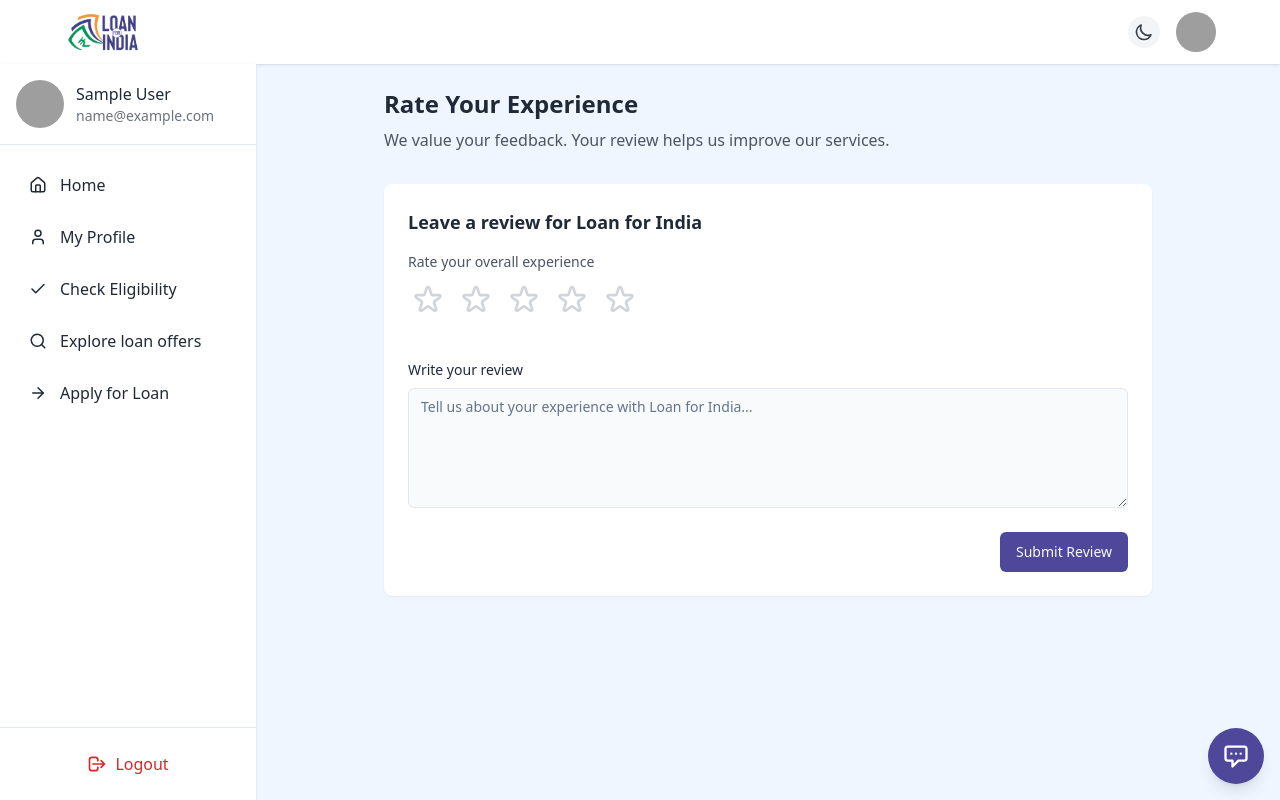
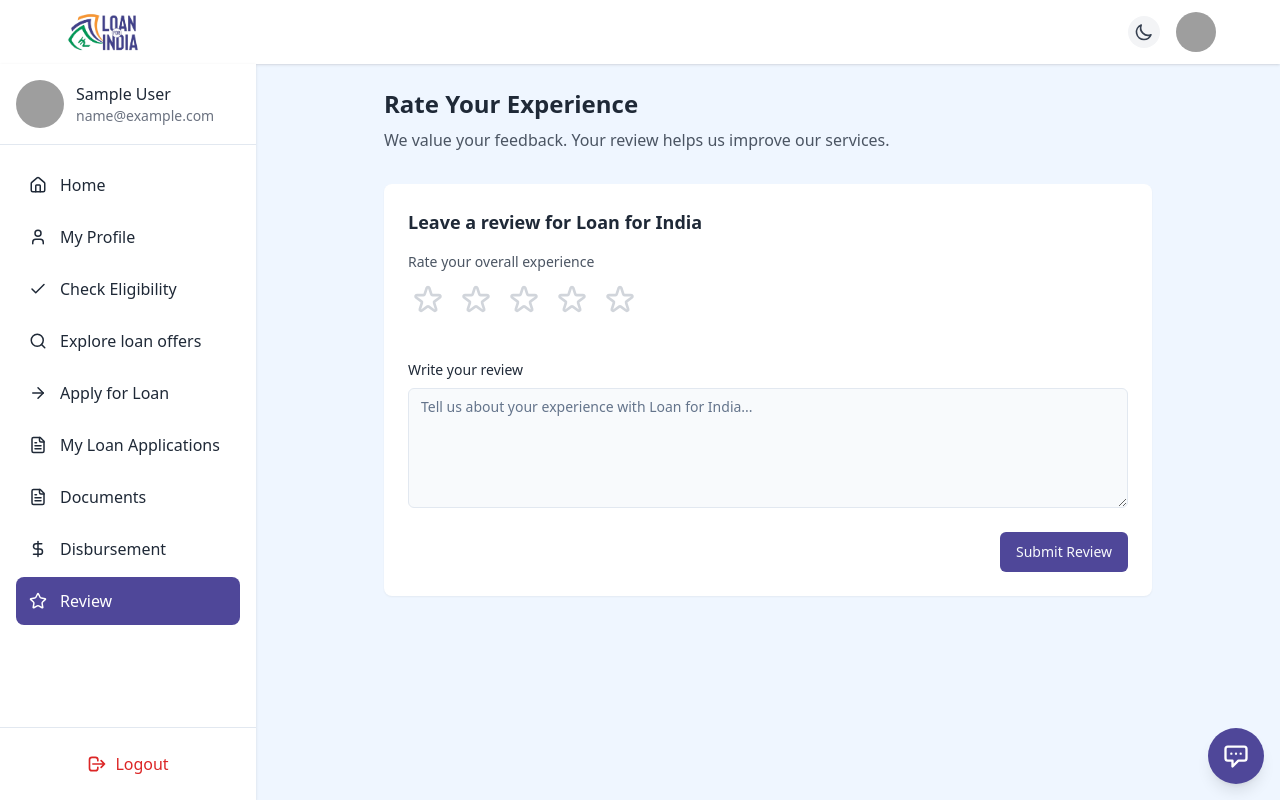
Before and after one commit to Shourya-276/LFI, a React (Vite) app: page /review in a window 1280 px wide. Built offline with nearby package versions, Linux system fonts and the light colour scheme; sample sign-in values are in the browser's storage; grey boxes are pictures that could not be loaded.

Commit message:
feat: Implement sidebar navigation
Adds new sidebar navigation options: My Loan Application, Disbursement, Document Upload, and Star Review. Updates the sidebar to include these new links and ensures correct routing to the corresponding pages.

```diff
--- a/src/components/Layout.tsx
+++ b/src/components/Layout.tsx
@@ -1,7 +1,6 @@
-
 import React, { useState } from "react";
 import { Link, useLocation } from "react-router-dom";
-import { Home, User, Check, Search, ArrowRight, Menu, X } from "lucide-react";
+import { Home, User, Check, Search, ArrowRight, Menu, X, FileText, DollarSign, Star } from "lucide-react";
 import { useAuth } from "../contexts/AuthContext";
 import { useTheme } from "../contexts/ThemeContext";
 import { useLoan } from "../contexts/LoanContext";
@@ -46,7 +45,7 @@ const Layout: React.FC<LayoutProps> = ({ children }) => {
   const [isMobileMenuOpen, setIsMobileMenuOpen] = useState(false);
   const [isChatOpen, setIsChatOpen] = useState(false);
 
-  const isProfileComplete = !!application.personalDetails;
+  const isProfileComplete = !!application.personalDetails && !!application.incomeDetails && !!application.propertyDetails;
 
   const closeMobileMenu = () => {
     setIsMobileMenuOpen(false);
@@ -89,6 +88,30 @@ const Layout: React.FC<LayoutProps> = ({ children }) => {
       label: "Apply for Loan",
       active: location.pathname === "/apply-loan",
       onClick: !isProfileComplete ? () => alert("Please complete your profile first") : undefined
+    },
+    {
+      to: "/my-loan-applications",
+      icon: <FileText size={18} />,
+      label: "My Loan Applications",
+      active: location.pathname === "/my-loan-applications",
+    },
+    {
+      to: "/document",
+      icon: <FileText size={18} />,
+      label: "Documents",
+      active: location.pathname === "/document",
+    },
+    {
+      to: "/disbursement",
+      icon: <DollarSign size={18} />,
+      label: "Disbursement",
+      active: location.pathname === "/disbursement",
+    },
+    {
+      to: "/review",
+      icon: <Star size={18} />,
+      label: "Review",
+      active: location.pathname === "/review",
     },
   ];
 
```
